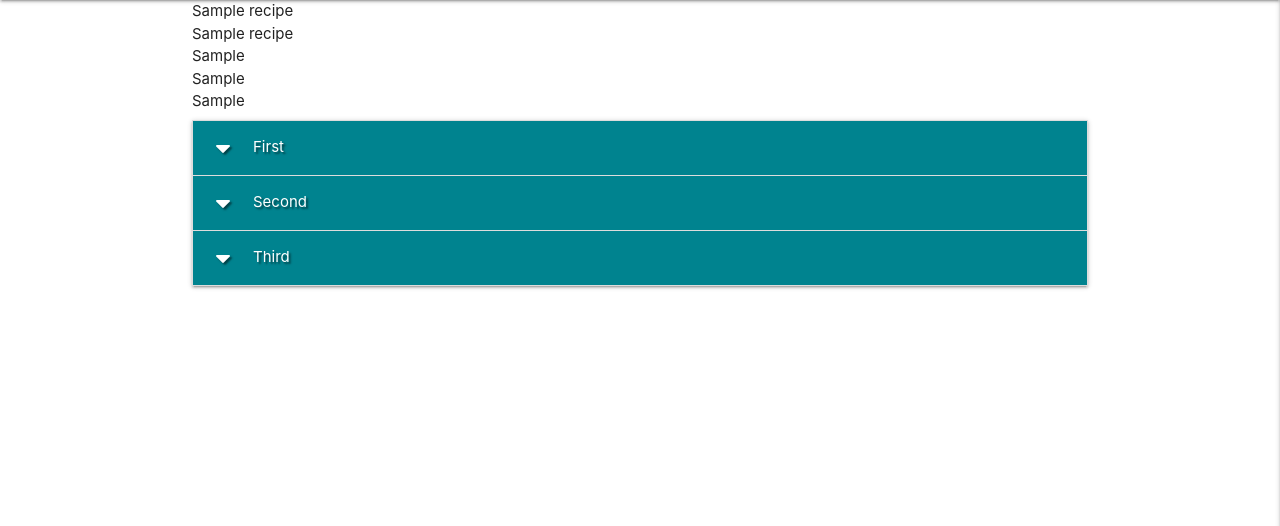
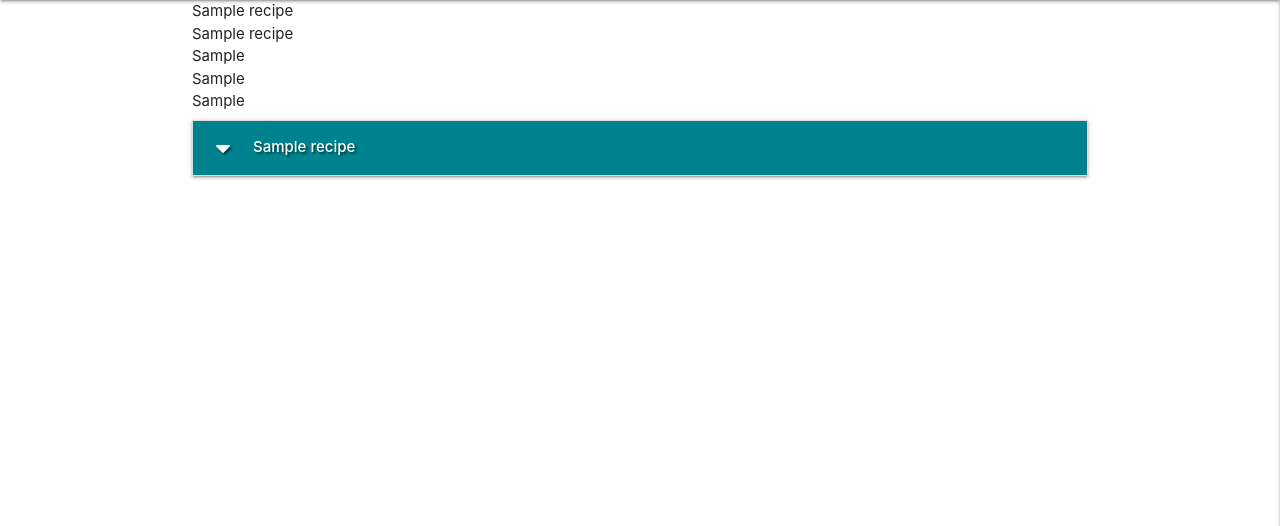
Before and after one commit to Bhargavi84/The-Cook-Book, a Flask app: page / in a window 1280 px wide. Shown: the part 64-590 px from the top of the page. Run offline with Flask 2, Linux system fonts and the light colour scheme; a database or web service that is not in the repository returns one stand-in record (values such as "Sample title"); some libraries are stand-ins or nearby versions.

Commit message:
Bind data from db to accordion

```diff
--- a/app.py
+++ b/app.py
@@ -21,7 +21,7 @@ mongo = PyMongo(app)
 @app.route("/")
 @app.route("/get_recipes")
 def get_recipes():
-    recipes = mongo.db.recipes.find()
+    recipes = list(mongo.db.recipes.find())
     return render_template("recipes.html", recipes=recipes)
 
 
--- a/templates/recipes.html
+++ b/templates/recipes.html
@@ -10,19 +10,21 @@
         {{ recipe.recipe_serves }}<br>
     {% endfor %}
 
+
     <ul class="collapsible">
+        {% for recipe in recipes %}
         <li>
-            <div class="collapsible-header white-text cyan darken-3 text-shadow"><i class="fas fa-caret-down"></i>First</div>
-            <div class="collapsible-body"><span>Lorem ipsum dolor sit amet.</span></div>
+            <div class="collapsible-header white-text cyan darken-3 text-shadow">
+                <i class="fas fa-caret-down"></i>
+                <strong>{{ recipe.recipe_name }}</strong>
+            </div>
+            <div class="collapsible-body">
+                <strong>{{ recipe.category_name }}</strong>
+                <p>{{ recipe.recipe_directions }}</p>
         </li>
         <li>
-            <div class="collapsible-header white-text cyan darken-3 text-shadow"><i class="fas fa-caret-down"></i>Second</div>
-            <div class="collapsible-body"><span>Lorem ipsum dolor sit amet.</span></div>
-        </li>
-        <li>
-            <div class="collapsible-header white-text cyan darken-3 text-shadow"><i class="fas fa-caret-down"></i>Third</div>
-            <div class="collapsible-body"><span>Lorem ipsum dolor sit amet.</span></div>
-        </li>
+        {% endfor %}
     </ul>
 
+
 {% endblock %}
```
